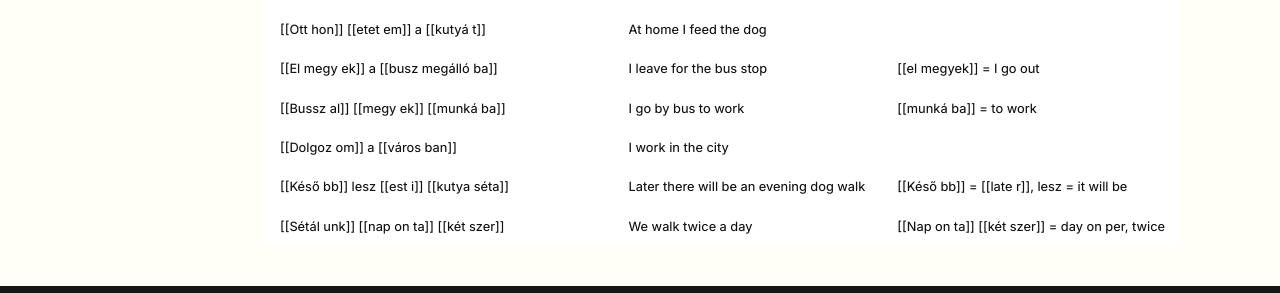
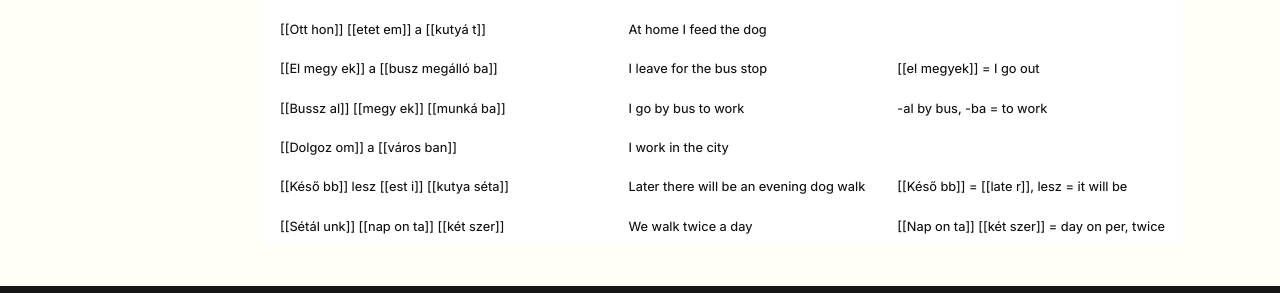
Before and after one commit to baxy750/mhs, an MkDocs documentation site: the page built from docs/week1.md, in a window 1280 px wide and 1022 px high. Shown: the part 692-985 px from the top of the window. Built offline with MkDocs 1.6.1 and Material for MkDocs 9.7.7, drawn with Linux system fonts in a browser that asks for light colours.

Commit message:
Update content

```diff
--- a/docs/week1.md
+++ b/docs/week1.md
@@ -17,7 +17,7 @@
 | A [[park ban]], Bentley [[minden hol]] [[szaglász ik]] | At the park, Bentley sniffs everywhere  | -ban = in the park, szaglászni = to sniff      |
 | [[Ott hon]] [[etet em]] a [[kutyá t]]                  | At home I feed the dog                  |                                                |
 | [[El megy ek]] a [[busz megálló ba]]                   | I leave for the bus stop                | [[el megyek]] = I go out                       |
-| [[Bussz al]] [[megy ek]] [[munká ba]]                  | I go by bus to work                     | [[munká ba]] = to work                         |
+| [[Bussz al]] [[megy ek]] [[munká ba]]                  | I go by bus to work                     | -al by bus, -ba = to work                      |
 | [[Dolgoz om]] a [[város ban]]                          | I work in the city                      |                                                |
 | [[Késő bb]] lesz [[est i]] [[kutya séta]]              | Later there will be an evening dog walk | [[Késő bb]] = [[late r]], lesz = it will be    |
 | [[Sétál unk]] [[nap on ta]] [[két szer]]               | We walk twice a day                     | [[Nap on ta]] [[két szer]] = day on per, twice |
```
